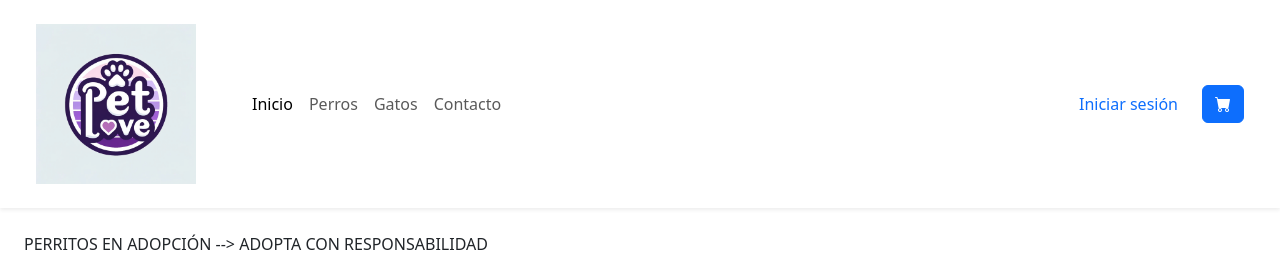
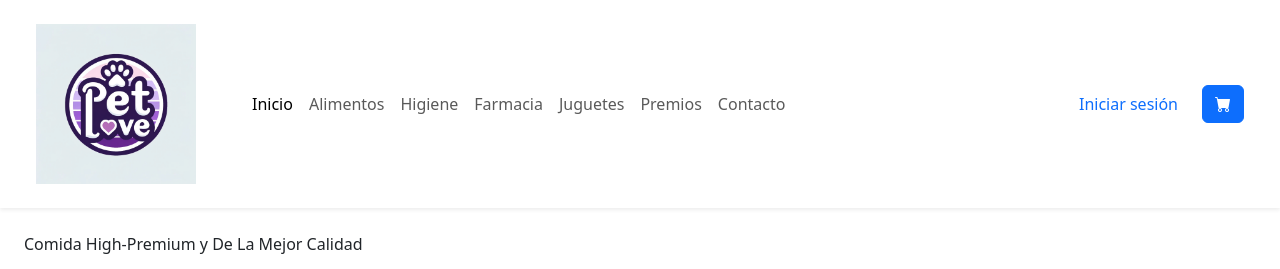
Before and after one commit to Vero0899/PetLove_V2, a Django app: page /dogs/ in a window 1280 px wide. Shown: the top 269 px of the page. Run offline with Django 5.2, Linux system fonts and the light colour scheme.

Commit message:
”commit_3

```diff
--- a/backend/website/templates/components/header.html
+++ b/backend/website/templates/components/header.html
@@ -19,10 +19,19 @@
                         <a class="nav-link active" aria-current="page" href="/">Inicio</a>
                     </li>
                     <li class="nav-item">
-                        <a class="nav-link" href="/dogs">Perros</a>
+                        <a class="nav-link" href="/dogs">Alimentos</a>
                     </li>
                     <li class="nav-item">
-                        <a class="nav-link" href="/cats">Gatos</a>
+                        <a class="nav-link" href="/dogs">Higiene</a>
+                    </li>
+                    <li class="nav-item">
+                        <a class="nav-link" href="/dogs">Farmacia</a>
+                    </li>
+                    <li class="nav-item">
+                        <a class="nav-link" href="/cats">Juguetes</a>
+                    </li>
+                    <li class="nav-item">
+                        <a class="nav-link" href="/cats">Premios</a>
                     </li>
                     <li class="nav-item">
                         <a class="nav-link" href="/contact">Contacto</a>
--- a/backend/website/templates/dogs.html
+++ b/backend/website/templates/dogs.html
@@ -5,7 +5,7 @@ PetLove - Dogs
 {% endblock %}
 
 {% block content %}
-<p> PERRITOS EN ADOPCIÓN --> ADOPTA CON RESPONSABILIDAD </p>
+<p> Comida High-Premium y De La Mejor Calidad </p>
     <div id="carouselExample" class="carousel slide mb-5">
         <div class="carousel-inner">
 
```
Also changed, not shown: README.MD.
